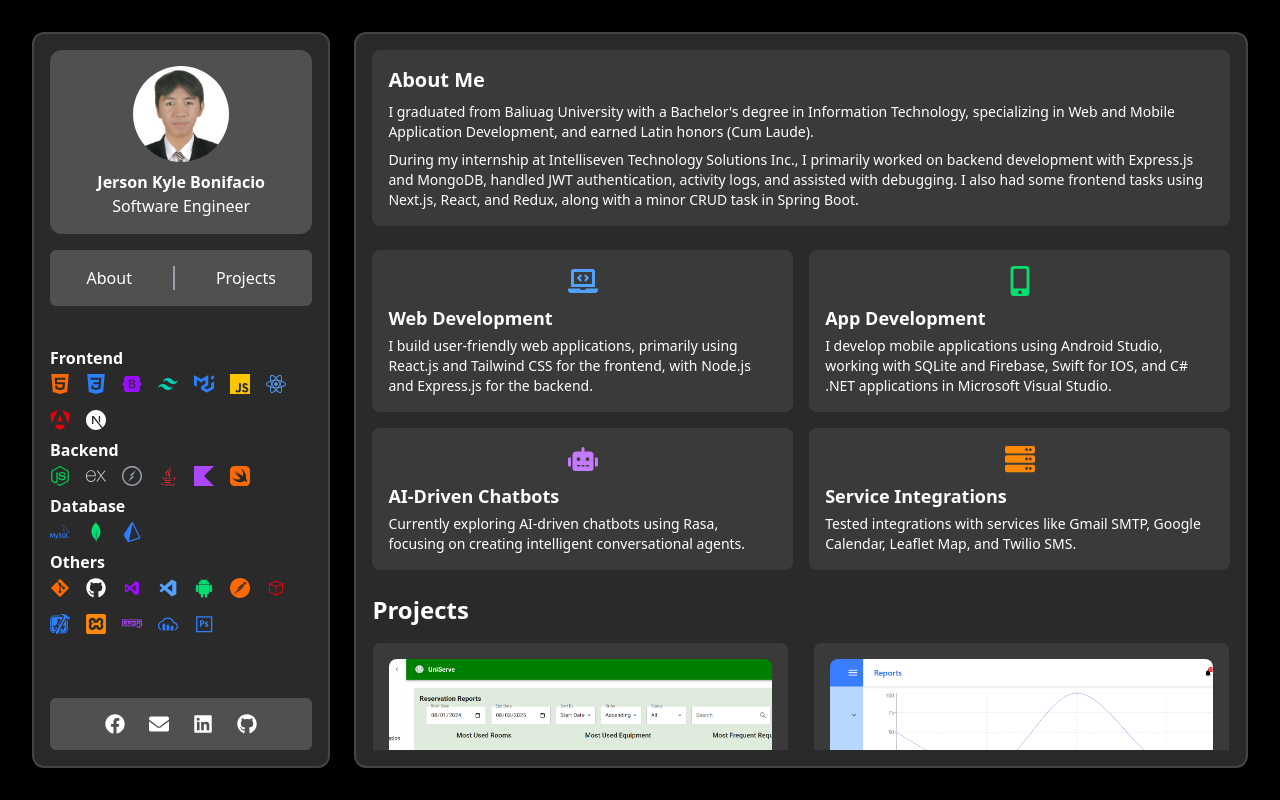
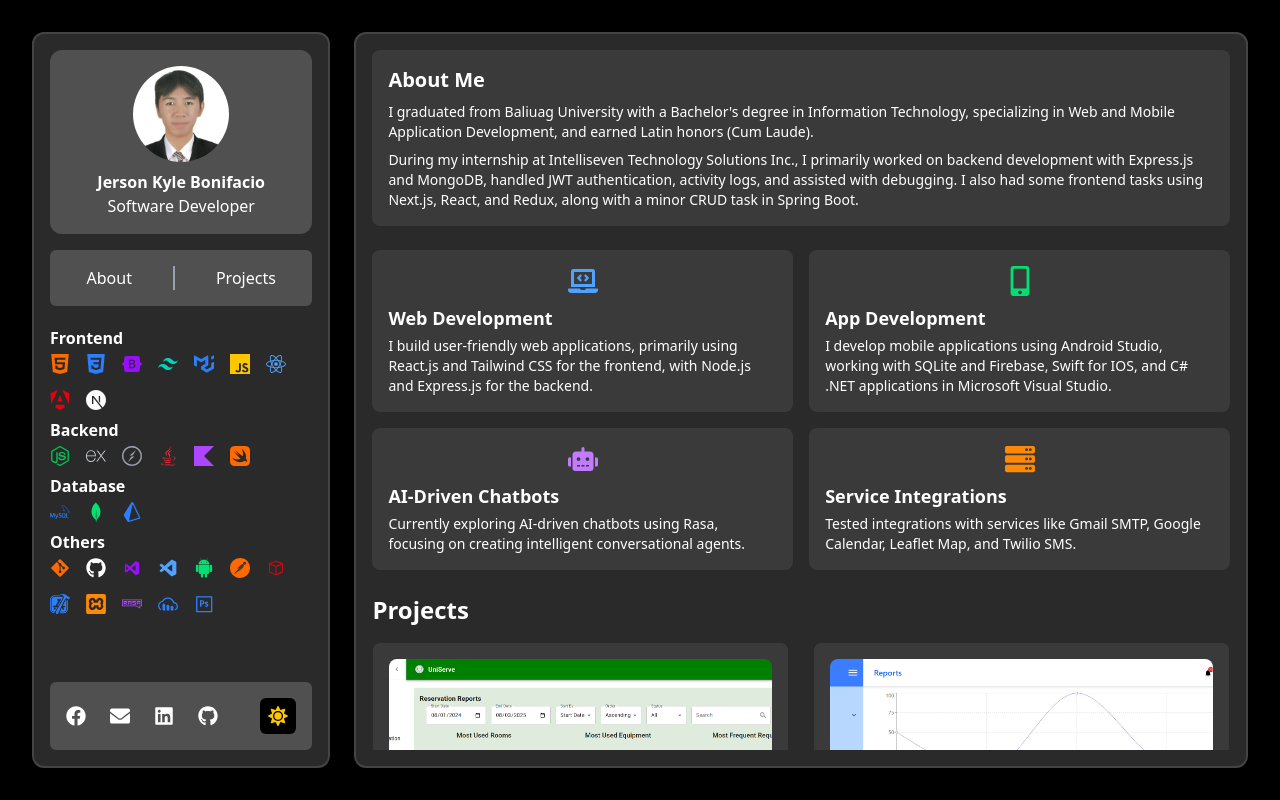
Before and after one commit to JisuKayl/JisuKayl-Personal-Portfolio, a React (Vite) app: page / in a window 1280 px wide. Built offline with nearby package versions, Linux system fonts and the light colour scheme.

Commit message:
feat: implement toggle theme color

```diff
--- a/src/components/About.jsx
+++ b/src/components/About.jsx
@@ -1,10 +1,18 @@
-import React from "react";
+import React, { useContext } from "react";
 import { FaLaptopCode, FaMobileAlt, FaRobot, FaServer } from "react-icons/fa";
+import { ThemeContext } from "../context/ThemeContext";
 
 const About = () => {
+  const { theme } = useContext(ThemeContext);
+  const isDark = theme === "dark";
+
   return (
-    <div id="about" className="text-white">
-      <div className="mb-6 p-4 bg-[#3a3a3a] rounded-lg space-y-2">
+    <div id="about" className={`${isDark ? "text-white" : "text-gray-800"}`}>
+      <div
+        className={`mb-6 p-4 ${
+          isDark ? "bg-[#3a3a3a]" : "bg-violet-100"
+        } rounded-lg space-y-2`}
+      >
         <h2 className="text-xl font-bold mb-2">About Me</h2>
         <p className="text-sm">
           I graduated from Baliuag University with a Bachelor's degree in
@@ -47,7 +55,12 @@ const About = () => {
               "Tested integrations with services like Gmail SMTP, Google Calendar, Leaflet Map, and Twilio SMS.",
           },
         ].map((skill, index) => (
-          <div key={index} className="p-4 bg-[#3a3a3a] rounded-lg">
+          <div
+            key={index}
+            className={`p-4 ${
+              isDark ? "bg-[#3a3a3a]" : "bg-violet-100"
+            } rounded-lg`}
+          >
             <div className="flex flex-col items-center mb-2">{skill.icon}</div>
             <h3 className="text-lg font-bold mb-1">{skill.title}</h3>
             <p className="text-sm">{skill.description}</p>
--- a/src/components/ContentSection.jsx
+++ b/src/components/ContentSection.jsx
@@ -1,10 +1,18 @@
-import React from "react";
+import React, { useContext } from "react";
 import About from "./About";
 import Projects from "./Projects";
+import { ThemeContext } from "../context/ThemeContext";
 
 const ContentSection = () => {
+  const { theme } = useContext(ThemeContext);
+  const isDark = theme === "dark";
+
   return (
-    <div className="h-full overflow-y-auto">
+    <div
+      className={`h-full overflow-y-auto ${
+        isDark ? "text-white" : "text-gray-800"
+      }`}
+    >
       <div className="space-y-6 pb-6 min-w-[20rem]">
         <div id="about">
           <About />
--- a/src/components/ProfileSection.jsx
+++ b/src/components/ProfileSection.jsx
@@ -1,4 +1,4 @@
-import React from "react";
+import React, { useContext } from "react";
 import profilePic from "../assets/profile.jpg";
 import {
   FaJava,
@@ -7,6 +7,8 @@ import {
   FaGithub,
   FaLinkedin,
   FaEnvelope,
+  FaSun,
+  FaMoon,
 } from "react-icons/fa";
 import {
   DiVisualstudio,
@@ -39,29 +41,45 @@ import {
   SiXampp,
   SiRasa,
 } from "react-icons/si";
+import { ThemeContext } from "../context/ThemeContext";
 
 const ProfileSection = () => {
+  const { theme, toggleTheme } = useContext(ThemeContext);
+  const isDark = theme === "dark";
+
   return (
-    <div className="text-[#ffffff] flex flex-col h-full overflow-hidden">
-      <div className="bg-[#505050] rounded-xl flex flex-col items-center p-4">
+    <div
+      className={`${
+        isDark ? "text-white" : "text-gray-800"
+      } flex flex-col h-full overflow-hidden`}
+    >
+      <div
+        className={`${
+          isDark ? "bg-[#505050]" : "bg-violet-100"
+        } rounded-xl flex flex-col items-center p-4`}
+      >
         <img
           src={profilePic}
           alt="Profile"
           className="w-24 h-24 object-cover rounded-full mb-2"
         />
         <p className="font-bold">Jerson Kyle Bonifacio</p>
-        <p>Software Engineer</p>
+        <p>Software Developer</p>
       </div>
 
-      <div className="flex flex-wrap justify-around p-4 my-4 bg-[#505050] rounded-md">
+      <div
+        className={`flex flex-wrap justify-around p-4 my-4 ${
+          isDark ? "bg-[#505050]" : "bg-violet-100"
+        } rounded-md`}
+      >
         <a href="#about">About</a>
         <span className="border border-gray-400"></span>
         <a href="#projects">Projects</a>
       </div>
 
-      <div className="flex-grow overflow-y-auto overflow-x-hidden my-4">
+      <div className="flex-grow overflow-y-auto overflow-x-hidden my-1">
         <div>
-          <p className="mt-2 font-semibold mb-1">Frontend</p>
+          <p className="font-semibold mb-1">Frontend</p>
           <div className="flex flex-wrap gap-4 text-xl">
             {[
               { icon: SiHtml5, color: "text-orange-500", title: "HTML5" },
@@ -88,7 +106,11 @@ const ProfileSection = () => {
               },
               { icon: SiReact, color: "text-blue-400", title: "React.js" },
               { icon: SiAngular, color: "text-red-600", title: "Angular.js" },
-              { icon: SiNextdotjs, color: "text-white", title: "Next.js" },
+              {
+                icon: SiNextdotjs,
+                color: isDark ? "text-white" : "text-black",
+                title: "Next.js",
+              },
             ].map(({ icon: Icon, color, title }, index) => (
               <div key={index} className="relative group">
                 <Icon className={`${color}`} />
@@ -111,15 +133,14 @@ const ProfileSection = () => {
               },
               {
                 icon: SiExpress,
-                color: "text-gray-300",
+                color: isDark ? "text-gray-300" : "text-gray-600",
                 title: "Express.js",
               },
               {
                 icon: SiSocketdotio,
-                color: "text-gray-400",
+                color: isDark ? "text-gray-400" : "text-gray-600",
                 title: "WebSocket",
               },
-
               { icon: FaJava, color: "text-red-500", title: "Java" },
               { icon: SiKotlin, color: "text-purple-500", title: "Kotlin" },
               { icon: SiSwift, color: "text-orange-500", title: "Swift" },
@@ -157,7 +178,11 @@ const ProfileSection = () => {
           <div className="flex flex-wrap gap-4 text-xl">
             {[
               { icon: FaGitAlt, color: "text-orange-500", title: "Git" },
-              { icon: FaGithub, color: "text-white", title: "GitHub" },
+              {
+                icon: FaGithub,
+                color: isDark ? "text-white" : "text-black",
+                title: "GitHub",
+              },
               {
                 icon: DiVisualstudio,
                 color: "text-purple-600",
@@ -204,7 +229,12 @@ const ProfileSection = () => {
         </div>
       </div>
 
-      <div className="flex flex-wrap justify-center gap-6 mt-auto text-xl bg-[#505050] p-4 rounded-md">
+      <div
+        className={`flex items-center justify-between mt-auto text-xl ${
+          isDark ? "bg-[#505050]" : "bg-violet-100"
+        } p-4 rounded-md`}
+      >
+        <div className="flex items-center justify-center gap-6">
           {[
             {
               icon: FaFacebook,
@@ -234,13 +264,32 @@ const ProfileSection = () => {
               rel="noopener noreferrer"
               className="relative group"
             >
-            <Icon className="text-white" />
+              <Icon className={isDark ? "text-white" : "text-gray-800"} />
               <span className="absolute top-[-30px] left-1/2 -translate-x-1/2 bg-black text-white text-xs px-2 py-1 rounded-md opacity-0 group-hover:opacity-100 transition whitespace-nowrap">
                 {title}
               </span>
             </a>
           ))}
         </div>
+        <div className="relative group">
+          <button
+            onClick={toggleTheme}
+            className={`p-2 rounded-md ${
+              isDark ? "bg-black" : "bg-violet-400"
+            } hover:bg-opacity-80 transition-colors`}
+            aria-label="Toggle theme"
+          >
+            {isDark ? (
+              <FaSun className="text-yellow-400" />
+            ) : (
+              <FaMoon className="text-gray-700" />
+            )}
+          </button>
+          <span className="absolute top-[-30px] left-1/2 -translate-x-1/2 bg-black text-white text-xs px-2 py-1 rounded-md opacity-0 group-hover:opacity-100 transition whitespace-nowrap">
+            {isDark ? "Light Mode" : "Dark Mode"}
+          </span>
+        </div>
+      </div>
     </div>
   );
 };
--- a/src/components/Projects.jsx
+++ b/src/components/Projects.jsx
@@ -1,4 +1,4 @@
-import React from "react";
+import React, { useContext } from "react";
 import DefaultImage from "../assets/placeholder.png";
 import CapstoneImage from "../assets/capstone.png";
 import PetlandiaImage from "../assets/petlandia.png";
@@ -17,6 +17,7 @@ import SpringbootcurdImage from "../assets/springbootcrud.png";
 import LawchatImage from "../assets/lawchat.png";
 import LibraryImage from "../assets/angularlibrary.png";
 import VideosharingImage from "../assets/angularvideo.png";
+import { ThemeContext } from "../context/ThemeContext";
 import {
   SiReact,
   SiMui,
@@ -47,6 +48,10 @@ import { FaJava, FaGithub } from "react-icons/fa";
 import { AiOutlineConsoleSql } from "react-icons/ai";
 import { TbBrandCSharp } from "react-icons/tb";
 
+const Projects = () => {
+  const { theme } = useContext(ThemeContext);
+  const isDark = theme === "dark";
+
   const projects = [
     {
       title: "Uniserve: Service Management System",
@@ -58,7 +63,11 @@ const projects = [
         { icon: <SiReact />, name: "React", color: "text-blue-400" },
         { icon: <SiMui />, name: "Material-UI", color: "text-blue-500" },
         { icon: <SiNodedotjs />, name: "Node.js", color: "text-green-500" },
-      { icon: <SiExpress />, name: "Express.js", color: "text-gray-300" },
+        {
+          icon: <SiExpress />,
+          name: "Express.js",
+          color: isDark ? "text-gray-300" : "text-gray-600",
+        },
         { icon: <SiMysql />, name: "MySQL", color: "text-blue-500" },
         { icon: <SiXampp />, name: "XAMPP", color: "text-orange-400" },
       ],
@@ -75,10 +84,18 @@ const projects = [
         { icon: <SiMui />, name: "Material-UI", color: "text-blue-500" },
         { icon: <SiTailwindcss />, name: "Tailwind", color: "text-teal-400" },
         { icon: <SiNodedotjs />, name: "Node.js", color: "text-green-500" },
-      { icon: <SiExpress />, name: "Express.js", color: "text-gray-300" },
+        {
+          icon: <SiExpress />,
+          name: "Express.js",
+          color: isDark ? "text-gray-300" : "text-gray-600",
+        },
         { icon: <SiMysql />, name: "MySQL", color: "text-blue-500" },
         { icon: <SiPrisma />, name: "Prisma ORM", color: "text-blue-500" },
-      { icon: <SiSocketdotio />, name: "WebSocket", color: "text-gray-400" },
+        {
+          icon: <SiSocketdotio />,
+          name: "WebSocket",
+          color: isDark ? "text-gray-400" : "text-gray-600",
+        },
         { icon: <SiCloudinary />, name: "Cloudinary", color: "text-blue-500" },
       ],
       github: "https://github.com/JisuKayl/Petlandia-Veterinary-System",
@@ -92,12 +109,21 @@ const projects = [
       techStack: [
         { icon: <SiReact />, name: "React", color: "text-blue-400" },
         { icon: <SiCss3 />, name: "CSS", color: "text-blue-500" },
-      { icon: <SiExpress />, name: "Express.js", color: "text-gray-300" },
+        {
+          icon: <SiExpress />,
+          name: "Express.js",
+          color: isDark ? "text-gray-300" : "text-gray-600",
+        },
         { icon: <SiMysql />, name: "MySQL", color: "text-blue-500" },
         { icon: <SiPrisma />, name: "Prisma ORM", color: "text-blue-500" },
-      { icon: <SiSocketdotio />, name: "WebSocket", color: "text-gray-400" },
+        {
+          icon: <SiSocketdotio />,
+          name: "WebSocket",
+          color: isDark ? "text-gray-400" : "text-gray-600",
+        },
       ],
-    github: "https://github.com/JisuKayl/PrismaORM-Websocket-RealtimeChat-Test",
+      github:
+        "https://github.com/JisuKayl/PrismaORM-Websocket-RealtimeChat-Test",
     },
     {
       title: "Jisu Chatbot: Rasa AI Test",
@@ -120,7 +146,11 @@ const projects = [
       techStack: [
         { icon: <SiReact />, name: "React", color: "text-blue-400" },
         { icon: <SiCss3 />, name: "CSS", color: "text-blue-500" },
-      { icon: <SiExpress />, name: "Express.js", color: "text-gray-300" },
+        {
+          icon: <SiExpress />,
+          name: "Express.js",
+          color: isDark ? "text-gray-300" : "text-gray-600",
+        },
         { icon: <SiMysql />, name: "MySQL", color: "text-blue-500" },
       ],
       github: "https://github.com/JisuKayl/React-Big-Calendar-Event-Test",
@@ -147,8 +177,16 @@ const projects = [
       image: SyncbookImage,
       techStack: [
         { icon: <SiKotlin />, name: "Kotlin", color: "text-purple-500" },
-      { icon: <SiAndroid />, name: "Android Studio", color: "text-green-400" },
-      { icon: <AiOutlineConsoleSql />, name: "SQLite", color: "text-blue-500" },
+        {
+          icon: <SiAndroid />,
+          name: "Android Studio",
+          color: "text-green-400",
+        },
+        {
+          icon: <AiOutlineConsoleSql />,
+          name: "SQLite",
+          color: "text-blue-500",
+        },
       ],
       github: "https://github.com/JisuKayl/SyncBook-Kotlin-PhonebookApp",
     },
@@ -160,7 +198,11 @@ const projects = [
       image: KaylgptImage,
       techStack: [
         { icon: <FaJava />, name: "Java", color: "text-red-500" },
-      { icon: <SiAndroid />, name: "Android Studio", color: "text-green-400" },
+        {
+          icon: <SiAndroid />,
+          name: "Android Studio",
+          color: "text-green-400",
+        },
       ],
       github:
         "https://github.com/JisuKayl/KaylGpt-StaticChatbot-WithOptionForDynamicResponse",
@@ -184,7 +226,9 @@ const projects = [
       description:
         "An app for managing song lyrics, allowing users to add, edit, delete, and view songs with codes, titles, and lyrics. Includes a favorites feature for quick access.",
       image: DefaultImage,
-    techStack: [{ icon: <SiSwift />, name: "Swift", color: "text-orange-500" }],
+      techStack: [
+        { icon: <SiSwift />, name: "Swift", color: "text-orange-500" },
+      ],
       github: "https://github.com/JisuKayl/Swift-Wam3-Finals",
     },
     {
@@ -196,7 +240,11 @@ const projects = [
       techStack: [
         { icon: <SiReact />, name: "React", color: "text-blue-400" },
         { icon: <SiCss3 />, name: "CSS", color: "text-blue-500" },
-      { icon: <SiExpress />, name: "Express.js", color: "text-gray-300" },
+        {
+          icon: <SiExpress />,
+          name: "Express.js",
+          color: isDark ? "text-gray-300" : "text-gray-600",
+        },
       ],
       github: "https://github.com/JisuKayl/Twilio-SMS-Integration-Test",
     },
@@ -209,7 +257,11 @@ const projects = [
       techStack: [
         { icon: <SiReact />, name: "React", color: "text-blue-400" },
         { icon: <SiCss3 />, name: "CSS", color: "text-blue-500" },
-      { icon: <SiExpress />, name: "Express.js", color: "text-gray-300" },
+        {
+          icon: <SiExpress />,
+          name: "Express.js",
+          color: isDark ? "text-gray-300" : "text-gray-600",
+        },
       ],
       github: "https://github.com/JisuKayl/Gmail-SMTP-Integration-Test",
     },
@@ -222,7 +274,11 @@ const projects = [
       techStack: [
         { icon: <SiReact />, name: "React", color: "text-blue-400" },
         { icon: <SiCss3 />, name: "CSS", color: "text-blue-500" },
-      { icon: <SiExpress />, name: "Express.js", color: "text-gray-300" },
+        {
+          icon: <SiExpress />,
+          name: "Express.js",
+          color: isDark ? "text-gray-300" : "text-gray-600",
+        },
         { icon: <SiMysql />, name: "MySQL", color: "text-blue-500" },
       ],
       github: "https://github.com/JisuKayl/Google-Calendar-Integration-Test",
@@ -236,7 +292,11 @@ const projects = [
       techStack: [
         { icon: <SiReact />, name: "React", color: "text-blue-400" },
         { icon: <SiCss3 />, name: "CSS", color: "text-blue-500" },
-      { icon: <SiExpress />, name: "Express.js", color: "text-gray-300" },
+        {
+          icon: <SiExpress />,
+          name: "Express.js",
+          color: isDark ? "text-gray-300" : "text-gray-600",
+        },
       ],
       github: "https://github.com/JisuKayl/OpenWeatherMap-Integration-Test",
     },
@@ -247,7 +307,11 @@ const projects = [
         "A CRUD-based REST API built with Spring Boot and MongoDB. It enables case management operations, including creating, reading, updating, and deleting records through structured API endpoints.",
       image: SpringbootcurdImage,
       techStack: [
-      { icon: <SiSpringboot />, name: "Spring Boot", color: "text-green-500" },
+        {
+          icon: <SiSpringboot />,
+          name: "Spring Boot",
+          color: "text-green-500",
+        },
         { icon: <SiMongodb />, name: "MongoDB", color: "text-green-400" },
       ],
       github: "https://github.com/JisuKayl/CaseProgram-RestAPI-Springboot",
@@ -259,7 +323,11 @@ const projects = [
         "An assessment project during my OJT internship. It features UI functionalities like adding users to a group and deleting chats, serving as a frontend prototype without backend integration.",
       image: LawchatImage,
       techStack: [
-      { icon: <SiNextdotjs />, name: "Next.js", color: "text-white" },
+        {
+          icon: <SiNextdotjs />,
+          name: "Next.js",
+          color: isDark ? "text-white" : "text-black",
+        },
         { icon: <SiTypescript />, name: "TypeScript", color: "text-blue-400" },
         { icon: <SiTailwindcss />, name: "Tailwind", color: "text-teal-400" },
       ],
@@ -294,15 +362,18 @@ const projects = [
     },
   ];
 
-const Projects = () => {
   return (
-    <div id="projects" className="text-white">
+    <div id="projects" className={`${isDark ? "text-white" : "text-gray-800"}`}>
       <h2 className="text-2xl font-bold mb-4">Projects</h2>
       <div className="grid grid-cols-1 lg:grid-cols-2 gap-6">
         {projects.map((project, index) => (
           <div
             key={index}
-            className="bg-[#3a3a3a] border-[#2a2a2a] p-4 rounded-lg border"
+            className={`${
+              isDark
+                ? "bg-[#3a3a3a] border-[#2a2a2a]"
+                : "bg-violet-100 border-violet-200"
+            } p-4 rounded-lg border`}
           >
             <img
               src={project.image}
@@ -310,7 +381,13 @@ const Projects = () => {
               className="w-full h-60 object-cover rounded-lg mb-3"
             />
             <h3 className="text-lg font-semibold">{project.title}</h3>
-            <p className="text-sm text-gray-400">{project.category}</p>
+            <p
+              className={`text-sm ${
+                isDark ? "text-gray-400" : "text-gray-600"
+              }`}
+            >
+              {project.category}
+            </p>
             <p className="text-sm my-2">{project.description}</p>
             <div className="flex items-center justify-between mt-3">
               <div className="flex flex-wrap gap-3 mt-3">
@@ -330,7 +407,13 @@ const Projects = () => {
                 target="_blank"
                 rel="noopener noreferrer"
               >
-                <FaGithub className="text-2xl text-gray-300 hover:text-white" />
+                <FaGithub
+                  className={`text-2xl ${
+                    isDark
+                      ? "text-gray-300 hover:text-white"
+                      : "text-gray-700 hover:text-black"
+                  }`}
+                />
               </a>
             </div>
           </div>
--- /dev/null
+++ b/src/context/ThemeContext.jsx
@@ -0,0 +1,26 @@
+import React, { createContext, useState, useEffect } from "react";
+
+export const ThemeContext = createContext();
+
+export const ThemeProvider = ({ children }) => {
+  const [theme, setTheme] = useState("dark");
+
+  useEffect(() => {
+    const savedTheme = localStorage.getItem("theme");
+    if (savedTheme) {
+      setTheme(savedTheme);
+    }
+  }, []);
+
+  const toggleTheme = () => {
+    const newTheme = theme === "dark" ? "light" : "dark";
+    setTheme(newTheme);
+    localStorage.setItem("theme", newTheme);
+  };
+
+  return (
+    <ThemeContext.Provider value={{ theme, toggleTheme }}>
+      {children}
+    </ThemeContext.Provider>
+  );
+};
--- a/src/pages/Home.jsx
+++ b/src/pages/Home.jsx
@@ -1,10 +1,13 @@
-import React, { useState, useEffect } from "react";
+import React, { useState, useEffect, useContext } from "react";
 import ProfileSection from "../components/ProfileSection";
 import ContentSection from "../components/ContentSection";
 import { FaBars, FaTimes } from "react-icons/fa";
+import { ThemeProvider, ThemeContext } from "../context/ThemeContext";
 
-const Home = () => {
+const HomeContent = () => {
   const [showMobileMenu, setShowMobileMenu] = useState(false);
+  const { theme } = useContext(ThemeContext);
+  const isDark = theme === "dark";
 
   useEffect(() => {
     document.documentElement.style.scrollBehavior = "smooth";
@@ -40,11 +43,17 @@ const Home = () => {
   }, [showMobileMenu]);
 
   return (
-    <div className="h-screen bg-black overflow-hidden">
-      <div className="h-full bg-black md:p-8 relative">
+    <div
+      className={`h-screen ${
+        isDark ? "bg-black" : "bg-violet-50"
+      } overflow-hidden`}
+    >
+      <div className="h-full md:p-8 relative">
         <button
           onClick={() => setShowMobileMenu(!showMobileMenu)}
-          className="md:hidden fixed top-2 left-2 z-20 p-2 rounded-full bg-[#666666]	text-white opacity-50"
+          className={`md:hidden fixed top-2 left-2 z-20 p-2 rounded-full ${
+            isDark ? "bg-[#666666] text-white" : "bg-violet-200 text-gray-800"
+          } opacity-50`}
           aria-label={showMobileMenu ? "Close menu" : "Open menu"}
         >
           {showMobileMenu ? <FaTimes size={20} /> : <FaBars size={20} />}
@@ -53,15 +62,25 @@ const Home = () => {
         <div className="h-full flex flex-col md:flex-row gap-6">
           <div
             className={`
-    fixed inset-0 z-10 bg-[#2a2a2a] transform transition-transform duration-500 ease-in-out
-    ${showMobileMenu ? "translate-x-0" : "-translate-x-full"}
-    md:static md:block md:w-1/4 md:min-w-[280px] md:translate-x-0
-    h-full p-4 md:rounded-xl border-[#444444] border-2 overflow-y-auto
-  `}
+              fixed inset-0 z-10 ${
+                isDark ? "bg-[#2a2a2a]" : "bg-violet-200"
+              } transform transition-transform duration-500 ease-in-out
+              ${showMobileMenu ? "translate-x-0" : "-translate-x-full"}
+              md:static md:block md:w-1/4 md:min-w-[280px] md:translate-x-0
+              h-full p-4 md:rounded-xl ${
+                isDark ? "border-[#444444]" : "border-violet-300"
+              } border-2 overflow-y-auto
+            `}
           >
             <ProfileSection />
           </div>
-          <div className="w-full md:w-3/4 h-full p-4  md:rounded-xl bg-[#2a2a2a] border-[#444444] border-2">
+          <div
+            className={`w-full md:w-3/4 h-full p-4 md:rounded-xl ${
+              isDark
+                ? "bg-[#2a2a2a] border-[#444444]"
+                : "bg-violet-200 border-violet-300"
+            } border-2`}
+          >
             <ContentSection />
           </div>
         </div>
@@ -70,4 +89,12 @@ const Home = () => {
   );
 };
 
+const Home = () => {
+  return (
+    <ThemeProvider>
+      <HomeContent />
+    </ThemeProvider>
+  );
+};
+
 export default Home;
```
Lines whose indentation alone changed are shown as unchanged.
